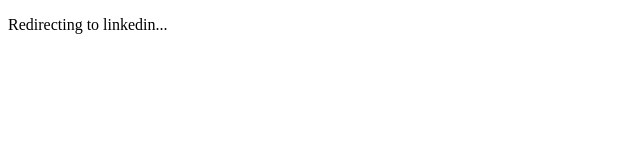
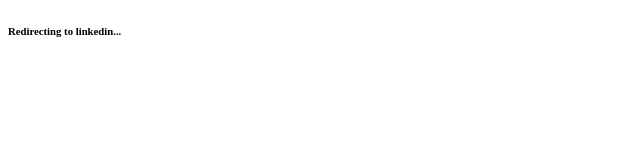
Before and after one commit to mayconmesquita/mayconmesquita.com, a plain HTML site: page index.html in a window 1280 px wide. Shown: the whole page, without its empty margins (0-640 px from the left). Drawn offline with Linux system fonts and the light colour scheme.

Commit message:
fix refresh tag

```diff
--- a/index.html
+++ b/index.html
@@ -2,9 +2,9 @@
 <html>
 <head>
 	<title>Maycon Mesquita</title>
-	<meta http-equiv="refresh" content="1s; URL='https://www.linkedin.com/in/mayconmesquita/'"/>
+	<meta http-equiv="refresh" content="1; URL='https://www.linkedin.com/in/mayconmesquita/'"/>
 </head>
 <body>
-	<p>Redirecting to linkedin...</p>
+	<h6>Redirecting to linkedin...</h6>
 </body>
 </html>
```
